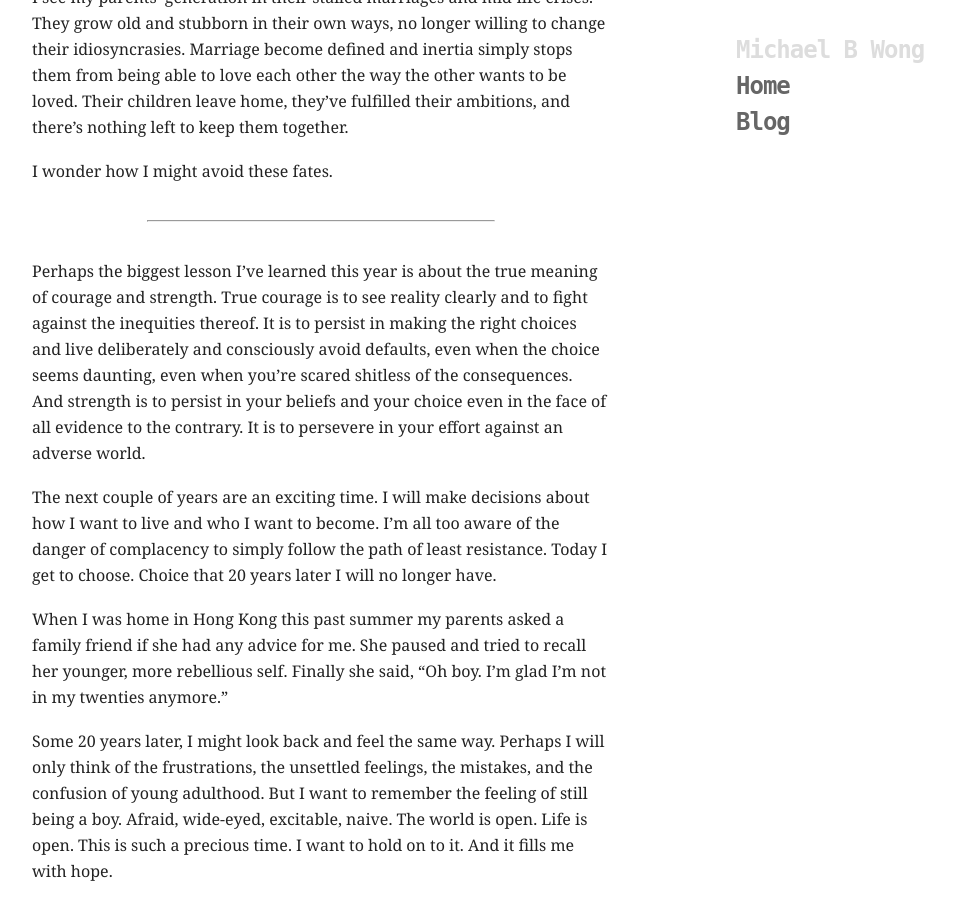
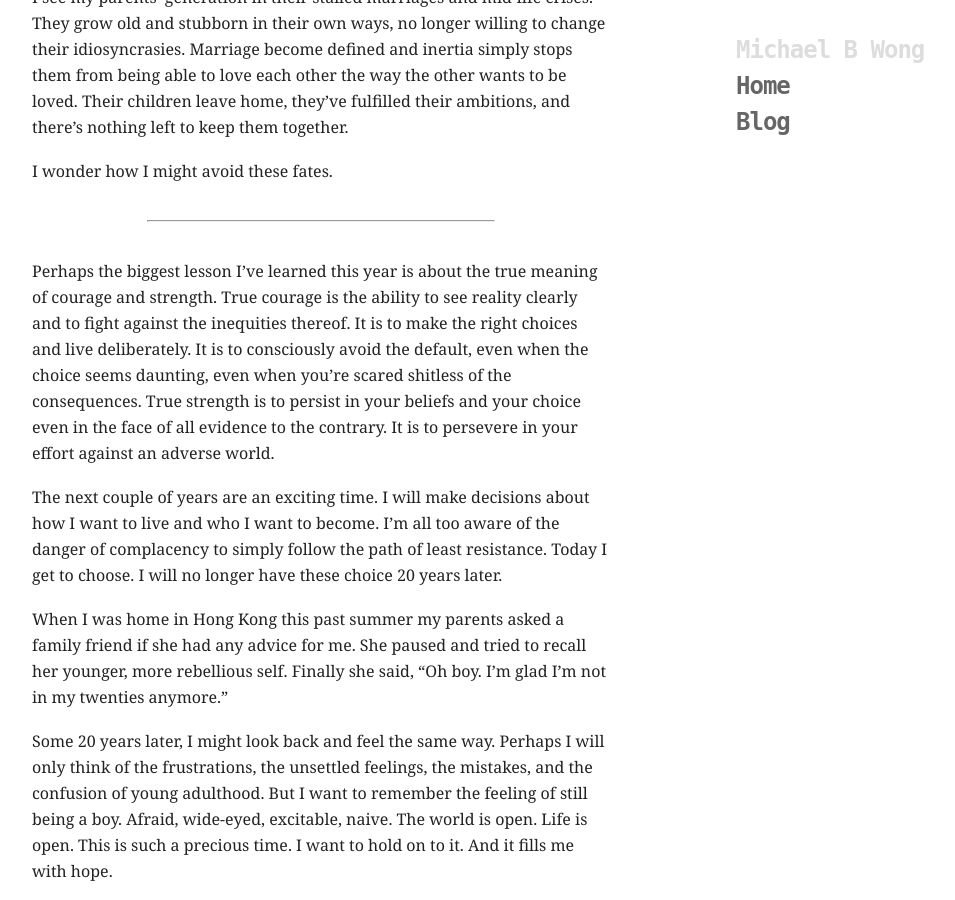
Before and after one commit to mbwong/mbwong.github.com, a Jekyll site: the page built from _posts/2012-11-11-turning-23.md, in a window 1280 px wide and 900 px high, scrolled down 2552 px. Shown: the whole window, without its empty margins (160-1115 px from the left). Built offline with Jekyll 4.4.1, drawn with Linux system fonts in a browser that asks for light colours.

Commit message:
Update _posts/2012-11-11-turning-23.md

```diff
--- a/_posts/2012-11-11-turning-23.md
+++ b/_posts/2012-11-11-turning-23.md
@@ -48,9 +48,9 @@ I wonder how I might avoid these fates.
 
 * * *
 
-Perhaps the biggest lesson I've learned this year is about the true meaning of courage and strength. True courage is to see reality clearly and to fight against the inequities thereof. It is to persist in making the right choices and live deliberately and consciously avoid defaults, even when the choice seems daunting, even when you're scared shitless of the consequences. And strength is to persist in your beliefs and your choice even in the face of all evidence to the contrary. It is to persevere in your effort against an adverse world.
+Perhaps the biggest lesson I've learned this year is about the true meaning of courage and strength. True courage is the ability to see reality clearly and to fight against the inequities thereof. It is to make the right choices and live deliberately. It is to consciously avoid the default, even when the choice seems daunting, even when you're scared shitless of the consequences. True strength is to persist in your beliefs and your choice even in the face of all evidence to the contrary. It is to persevere in your effort against an adverse world.
 
-The next couple of years are an exciting time. I will make decisions about how I want to live and who I want to become. I'm all too aware of the danger of complacency to simply follow the path of least resistance. Today I get to choose. Choice that 20 years later I will no longer have.
+The next couple of years are an exciting time. I will make decisions about how I want to live and who I want to become. I'm all too aware of the danger of complacency to simply follow the path of least resistance. Today I get to choose. I will no longer have these choice 20 years later.
 
 When I was home in Hong Kong this past summer my parents asked a family friend if she had any advice for me. She paused and tried to recall her younger, more rebellious self. Finally she said, "Oh boy. I'm glad I'm not in my twenties anymore."
 
```
